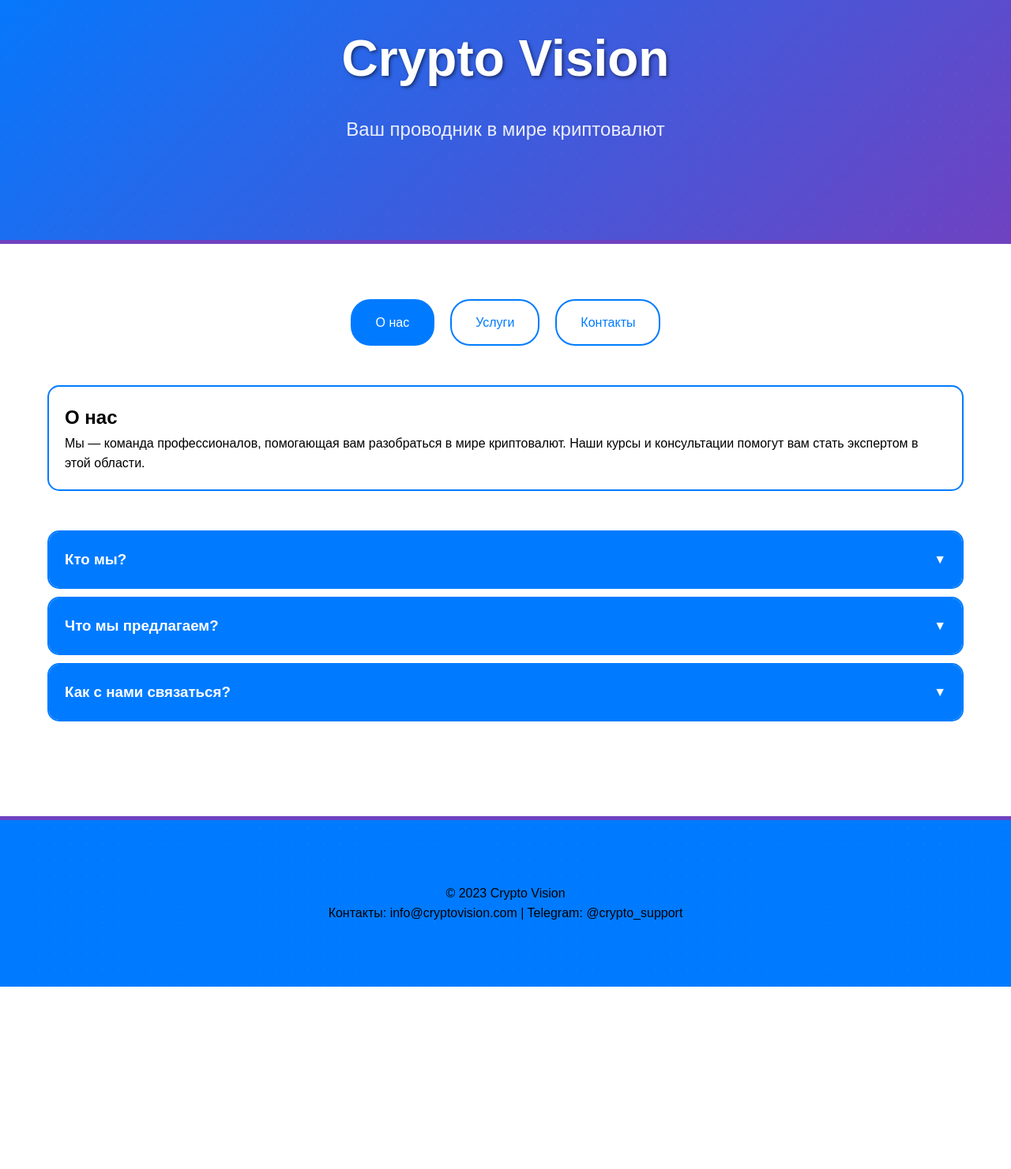
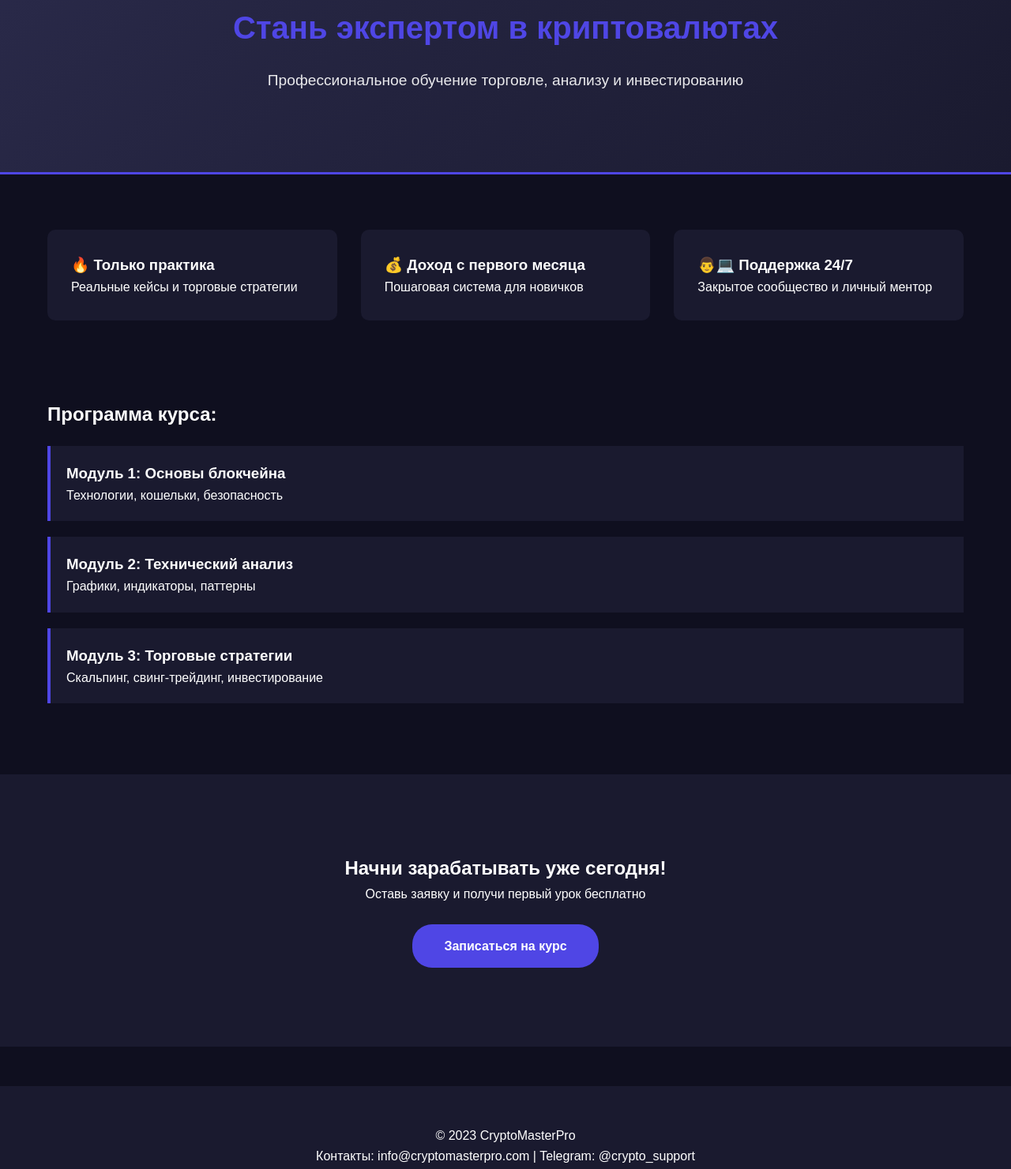
Before and after one commit to Vuda1/cryptomania, a plain HTML site: page index.html in a window 1280 px wide. Shown: the part 97-1578 px from the top of the page at 79% size. Before the commit the page ends 1347 px from the top, so only its background shows below. Drawn offline with Linux system fonts and the light colour scheme.

Commit message:
Update index.html

```diff
--- a/index.html
+++ b/index.html
@@ -3,7 +3,7 @@
 <head>
     <meta charset="UTF-8">
     <meta name="viewport" content="width=device-width, initial-scale=1.0">
-    <title>Crypto Vision - Визитка</title>
+    <title>CryptoMasterPro - Профессиональные курсы по криптовалютам</title>
     <style>
         * {
             margin: 0;
@@ -13,8 +13,8 @@
         }
 
         body {
-            background: #ffffff; /* Белый фон */
-            color: #000000; /* Черный текст */
+            background: #0f0f1f;
+            color: #ffffff;
             line-height: 1.6;
         }
 
@@ -25,160 +25,83 @@
         }
 
         header {
-            background: linear-gradient(135deg, #007BFF, #6f42c1); /* Синий + Фиолетовый градиент */
-            padding: 100px 0;
+            background: linear-gradient(135deg, #2a2a4a, #1a1a2f);
+            padding: 80px 0;
             text-align: center;
-            border-bottom: 5px solid #6f42c1; /* Фиолетовый акцент */
-            position: relative;
-            overflow: hidden;
-        }
-
-        header::before {
-            content: '';
-            position: absolute;
-            top: 0;
-            left: 0;
-            width: 100%;
-            height: 100%;
-            background: radial-gradient(circle, rgba(255, 255, 255, 0.1) 10%, transparent 10.01%);
-            background-size: 20px 20px;
-            opacity: 0.3;
-            pointer-events: none;
+            border-bottom: 3px solid #4f46e5;
         }
 
         .hero h1 {
-            font-size: 4em;
+            font-size: 2.5em;
             margin-bottom: 20px;
-            color: #ffffff; /* Белый текст */
-            text-shadow: 2px 2px 4px rgba(0, 0, 0, 0.5);
-            animation: fadeIn 2s ease-in-out;
+            color: #4f46e5;
         }
 
         .hero p {
-            font-size: 1.5em;
+            font-size: 1.2em;
             opacity: 0.9;
-            color: #ffffff; /* Белый текст */
-            animation: fadeIn 3s ease-in-out;
         }
 
-        .tabs {
-            display: flex;
-            justify-content: center;
-            margin: 50px 0;
+        .features {
+            display: grid;
+            grid-template-columns: repeat(auto-fit, minmax(250px, 1fr));
+            gap: 30px;
+            padding: 50px 0;
         }
 
-        .tab-button {
-            background: #ffffff; /* Белый фон */
-            padding: 15px 30px;
-            margin: 0 10px;
-            border: 2px solid #007BFF; /* Синяя рамка */
-            border-radius: 25px;
-            cursor: pointer;
-            transition: background 0.3s, transform 0.3s;
-            color: #007BFF; /* Синий текст */
+        .feature-card {
+            background: #1a1a2f;
+            padding: 30px;
+            border-radius: 10px;
+            transition: transform 0.3s;
         }
 
-        .tab-button.active {
-            background: #007BFF; /* Синий фон */
-            color: #ffffff; /* Белый текст */
+        .feature-card:hover {
+            transform: translateY(-10px);
         }
 
-        .tab-button:hover {
-            transform: translateY(-5px);
-            background: #6f42c1; /* Фиолетовый при наведении */
-            color: #ffffff; /* Белый текст */
+        .cta-section {
+            text-align: center;
+            padding: 80px 0;
+            background: #1a1a2f;
         }
 
-        .tab-content {
-            display: none;
-            padding: 20px;
-            background: #ffffff; /* Белый фон */
-            border-radius: 15px;
-            margin-top: 20px;
-            border: 2px solid #007BFF; /* Синяя рамка */
+        .cta-button {
+            display: inline-block;
+            padding: 15px 40px;
+            background: #4f46e5;
+            color: white;
+            text-decoration: none;
+            border-radius: 25px;
+            font-weight: bold;
+            transition: background 0.3s;
         }
 
-        .tab-content.active {
-            display: block;
+        .cta-button:hover {
+            background: #4338ca;
         }
 
-        .accordion {
-            margin: 50px 0;
+        .course-program {
+            padding: 50px 0;
         }
 
-        .accordion-item {
-            background: #ffffff; /* Белый фон */
-            margin: 10px 0;
-            border-radius: 15px;
-            overflow: hidden;
-            border: 2px solid #007BFF; /* Синяя рамка */
-        }
-
-        .accordion-header {
+        .program-item {
+            background: #1a1a2f;
+            margin: 20px 0;
             padding: 20px;
-            background: #007BFF; /* Синий фон */
-            cursor: pointer;
-            display: flex;
-            justify-content: space-between;
-            align-items: center;
-            color: #ffffff; /* Белый текст */
-        }
-
-        .accordion-content {
-            padding: 0 20px;
-            max-height: 0;
-            overflow: hidden;
-            transition: max-height 0.3s ease-in-out;
-        }
-
-        .accordion-content p {
-            padding: 20px 0;
-            color: #000000; /* Черный текст */
-        }
-
-        .accordion-item.active .accordion-content {
-            max-height: 200px;
+            border-left: 4px solid #4f46e5;
         }
 
         footer {
-            background: #007BFF; /* Синий фон */
-            padding: 60px 0;
+            background: #1a1a2f;
+            padding: 30px 0;
             text-align: center;
             margin-top: 50px;
-            border-top: 5px solid #6f42c1; /* Фиолетовый акцент */
-            position: relative;
-            overflow: hidden;
-        }
-
-        footer::before {
-            content: '';
-            position: absolute;
-            top: 0;
-            left: 0;
-            width: 100%;
-            height: 100%;
-            background: radial-gradient(circle, rgba(255, 255, 255, 0.1) 10%, transparent 10.01%);
-            background-size: 20px 20px;
-            opacity: 0.3;
-            pointer-events: none;
-        }
-
-        @keyframes fadeIn {
-            from { opacity: 0; }
-            to { opacity: 1; }
         }
 
         @media (max-width: 768px) {
             .hero h1 {
-                font-size: 2.5em;
-            }
-
-            .tabs {
-                flex-direction: column;
-            }
-
-            .tab-button {
-                margin: 10px 0;
+                font-size: 2em;
             }
         }
     </style>
@@ -186,98 +109,58 @@
 <body>
     <header>
         <div class="container hero">
-            <h1>Crypto Vision</h1>
-            <p>Ваш проводник в мире криптовалют</p>
+            <h1>Стань экспертом в криптовалютах</h1>
+            <p>Профессиональное обучение торговле, анализу и инвестированию</p>
         </div>
     </header>
 
     <div class="container">
-        <section class="tabs">
-            <div class="tab-button active" data-tab="about">О нас</div>
-            <div class="tab-button" data-tab="services">Услуги</div>
-            <div class="tab-button" data-tab="contact">Контакты</div>
+        <section class="features">
+            <div class="feature-card">
+                <h3>🔥 Только практика</h3>
+                <p>Реальные кейсы и торговые стратегии</p>
+            </div>
+            <div class="feature-card">
+                <h3>💰 Доход с первого месяца</h3>
+                <p>Пошаговая система для новичков</p>
+            </div>
+            <div class="feature-card">
+                <h3>👨💻 Поддержка 24/7</h3>
+                <p>Закрытое сообщество и личный ментор</p>
+            </div>
         </section>
 
-        <section class="tab-content active" id="about">
-            <h2>О нас</h2>
-            <p>Мы — команда профессионалов, помогающая вам разобраться в мире криптовалют. Наши курсы и консультации помогут вам стать экспертом в этой области.</p>
-        </section>
-
-        <section class="tab-content" id="services">
-            <h2>Услуги</h2>
-            <p>Мы предлагаем широкий спектр услуг, включая обучение, консультации и аналитику. Наши клиенты всегда остаются довольны результатом.</p>
-        </section>
-
-        <section class="tab-content" id="contact">
-            <h2>Контакты</h2>
-            <p>Свяжитесь с нами по email: info@cryptovision.com или через Telegram: @crypto_support.</p>
-        </section>
-
-        <section class="accordion">
-            <div class="accordion-item">
-                <div class="accordion-header">
-                    <h3>Кто мы?</h3>
-                    <span>▼</span>
-                </div>
-                <div class="accordion-content">
-                    <p>Мы — команда профессионалов, помогающая вам разобраться в мире криптовалют.</p>
-                </div>
+        <section class="course-program">
+            <h2>Программа курса:</h2>
+            <div class="program-item">
+                <h3>Модуль 1: Основы блокчейна</h3>
+                <p>Технологии, кошельки, безопасность</p>
             </div>
-            <div class="accordion-item">
-                <div class="accordion-header">
-                    <h3>Что мы предлагаем?</h3>
-                    <span>▼</span>
-                </div>
-                <div class="accordion-content">
-                    <p>Мы предлагаем широкий спектр услуг, включая обучение, консультации и аналитику.</p>
-                </div>
+            <div class="program-item">
+                <h3>Модуль 2: Технический анализ</h3>
+                <p>Графики, индикаторы, паттерны</p>
             </div>
-            <div class="accordion-item">
-                <div class="accordion-header">
-                    <h3>Как с нами связаться?</h3>
-                    <span>▼</span>
-                </div>
-                <div class="accordion-content">
-                    <p>Свяжитесь с нами по email: info@cryptovision.com или через Telegram: @crypto_support.</p>
-                </div>
+            <div class="program-item">
+                <h3>Модуль 3: Торговые стратегии</h3>
+                <p>Скальпинг, свинг-трейдинг, инвестирование</p>
             </div>
         </section>
     </div>
 
+    <section class="cta-section">
+        <div class="container">
+            <h2>Начни зарабатывать уже сегодня!</h2>
+            <p>Оставь заявку и получи первый урок бесплатно</p>
+            <br>
+            <a href="https://t.me/your_telegram" class="cta-button" target="_blank">Записаться на курс</a>
+        </div>
+    </section>
+
     <footer>
         <div class="container">
-            <p>© 2023 Crypto Vision</p>
-            <p>Контакты: info@cryptovision.com | Telegram: @crypto_support</p>
+            <p>© 2023 CryptoMasterPro</p>
+            <p>Контакты: info@cryptomasterpro.com | Telegram: @crypto_support</p>
         </div>
     </footer>
-
-    <script>
-        // Табы
-        const tabButtons = document.querySelectorAll('.tab-button');
-        const tabContents = document.querySelectorAll('.tab-content');
-
-        tabButtons.forEach(button => {
-            button.addEventListener('click', () => {
-                const tabId = button.getAttribute('data-tab');
-
-                tabButtons.forEach(btn => btn.classList.remove('active'));
-                tabContents.forEach(content => content.classList.remove('active'));
-
-                button.classList.add('active');
-                document.getElementById(tabId).classList.add('active');
-            });
-        });
-
-        // Аккордеон
-        const accordionItems = document.querySelectorAll('.accordion-item');
-
-        accordionItems.forEach(item => {
-            const header = item.querySelector('.accordion-header');
-
-            header.addEventListener('click', () => {
-                item.classList.toggle('active');
-            });
-        });
-    </script>
 </body>
 </html>
```
